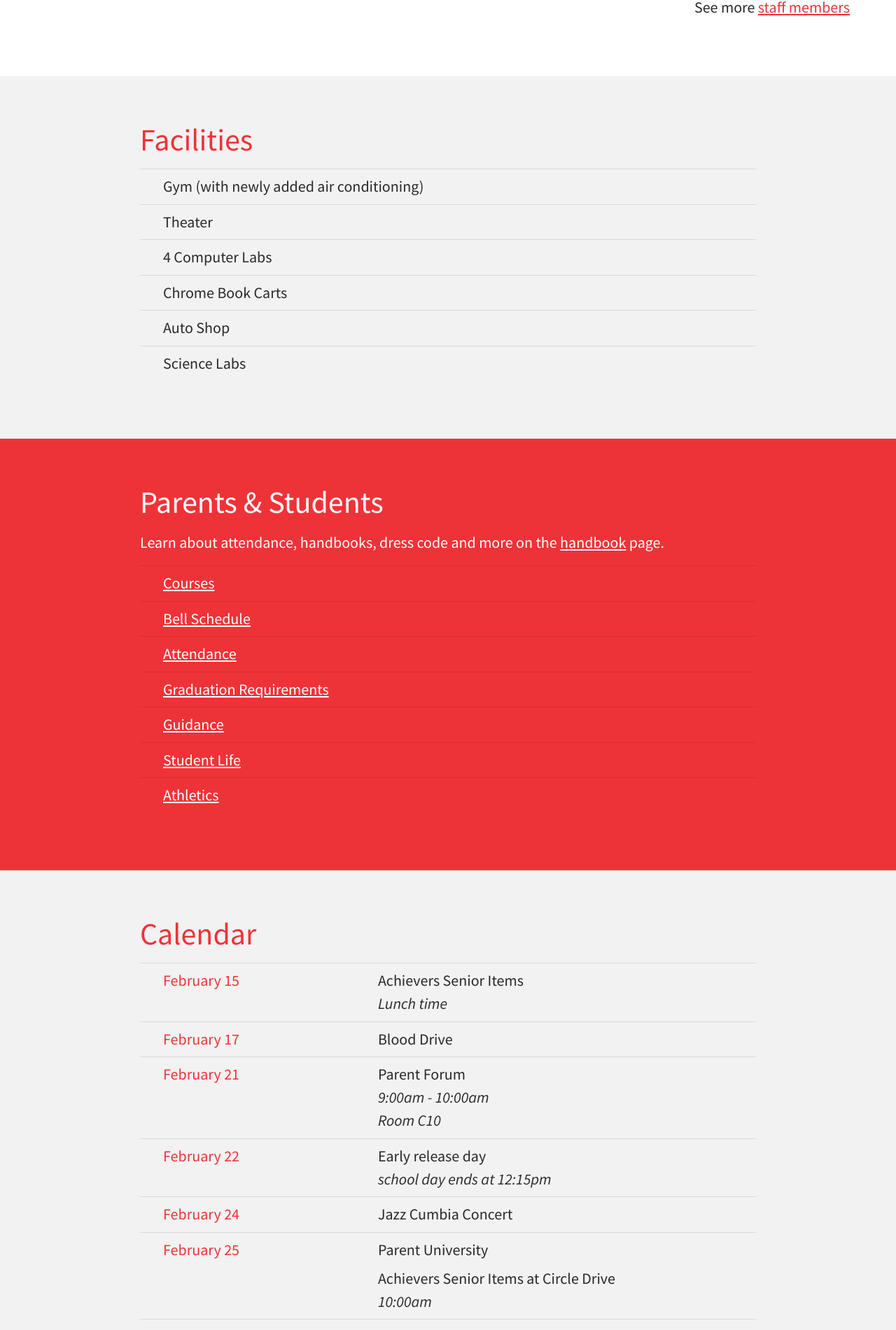
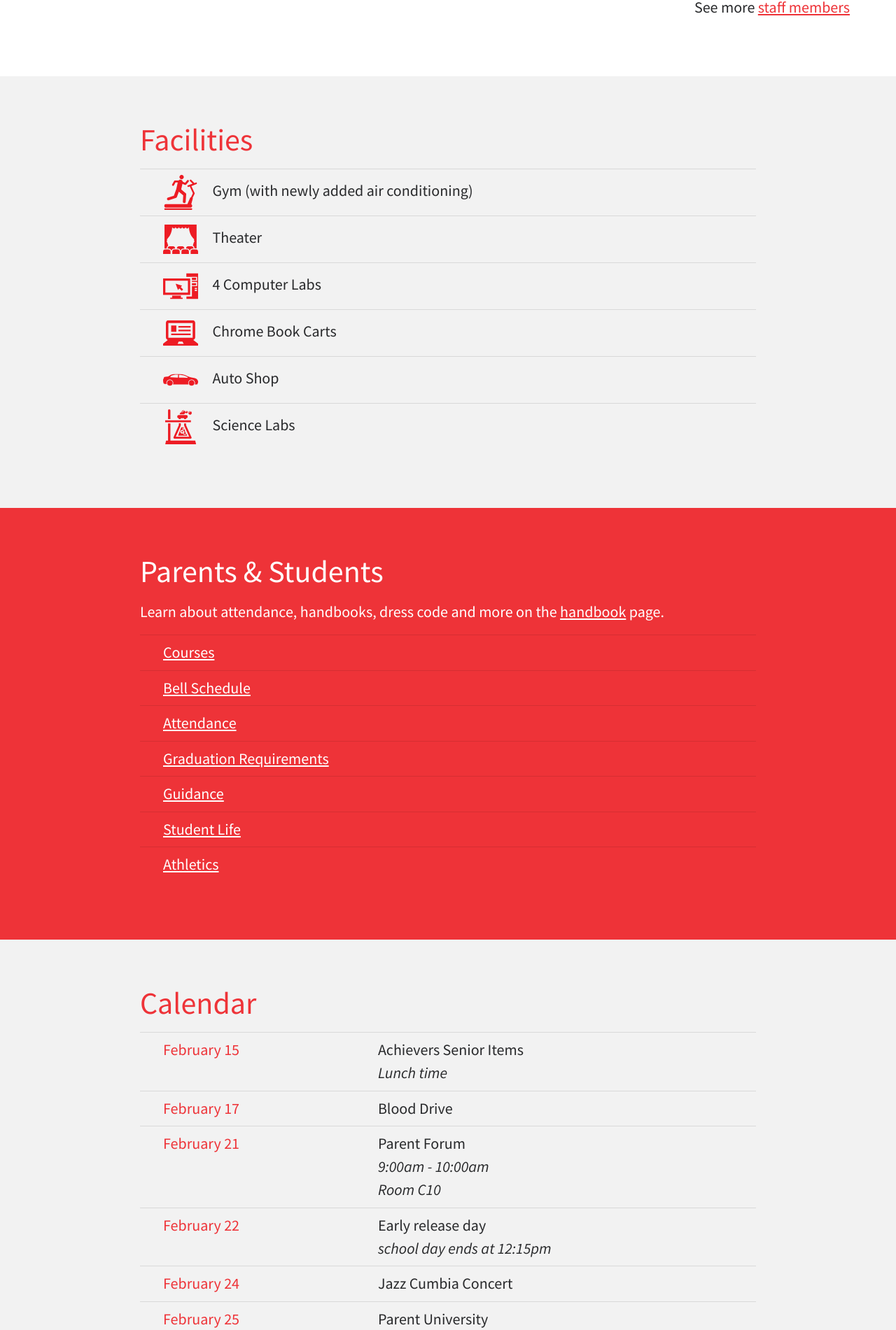
Before and after one commit to jimthoburn/gladstone, a Jekyll site: the page built from index.markdown, in a window 1280 px wide. Shown: the part 1858-3759 px from the top of the page at 70% size. Built offline with Jekyll 4.4.1, drawn with Linux system fonts in a browser that asks for light colours.

Commit message:
Add icons to the list of facilities on the home page.

```diff
--- a/css/shared.css
+++ b/css/shared.css
@@ -327,6 +327,19 @@
     height: auto;
   }
 
+  /* =Icons
+  ----------------------------------------------- */
+
+  .icon {
+    vertical-align: middle;
+    width: 2.25em;
+    height: 2.25em;
+  }
+
+  li .icon {
+    margin-right: 0.75em;
+  }
+
   /* =Calendar
   ----------------------------------------------- */
 
--- a/index.markdown
+++ b/index.markdown
@@ -513,16 +513,18 @@ Our mission is to prepare students to be *academic achievers*, *life-long learne
 </div>
 
 <div class="summaries">
-  <div class="facilities-summary text" markdown="1">
+  <div class="facilities-summary text">
 
-## Facilities
+    <h2>Facilities</h2>
 
-*   Gym (with newly added air conditioning)
-*   Theater
-*   4 Computer Labs
-*   Chrome Book Carts
-*   Auto Shop
-*   Science Labs
+    <ul>
+      <li><img src="/images/icons/facilities/gym.svg" width="50" class="icon" alt="" /> Gym (with newly added air conditioning)</li>
+      <li><img src="/images/icons/facilities/theater.svg" width="50" class="icon" alt="" /> Theater</li>
+      <li><img src="/images/icons/facilities/computer.svg" width="50" class="icon" alt="" /> 4 Computer Labs</li>
+      <li><img src="/images/icons/facilities/laptop.svg" width="50" class="icon" alt="" /> Chrome Book Carts</li>
+      <li><img src="/images/icons/facilities/auto.svg" width="50" class="icon" alt="" /> Auto Shop</li>
+      <li><img src="/images/icons/facilities/science.svg" width="50" class="icon" alt="" /> Science Labs</li>
+    </ul>
 
   </div>
 
```
Also changed, not shown: _css/elements.css (+12 -0 lines), 1 other file.
